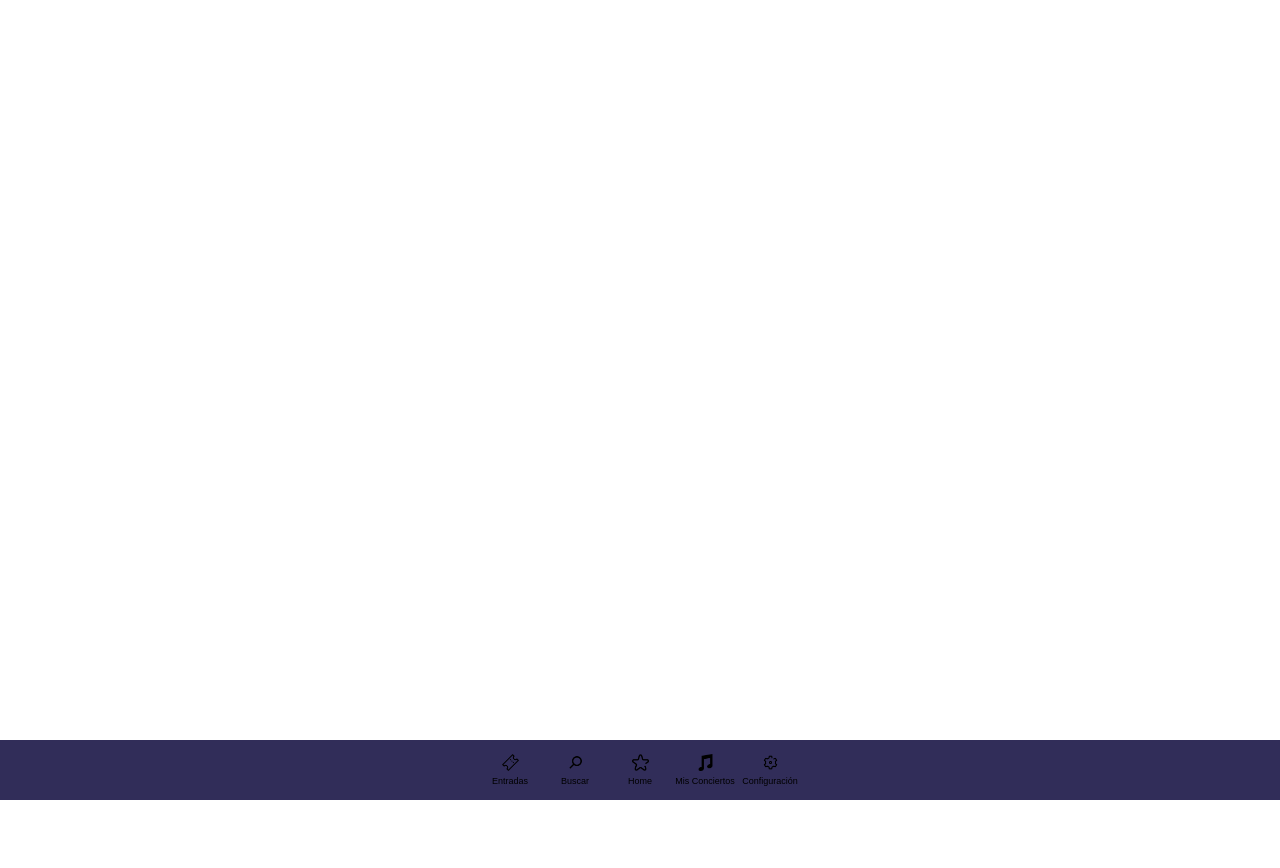
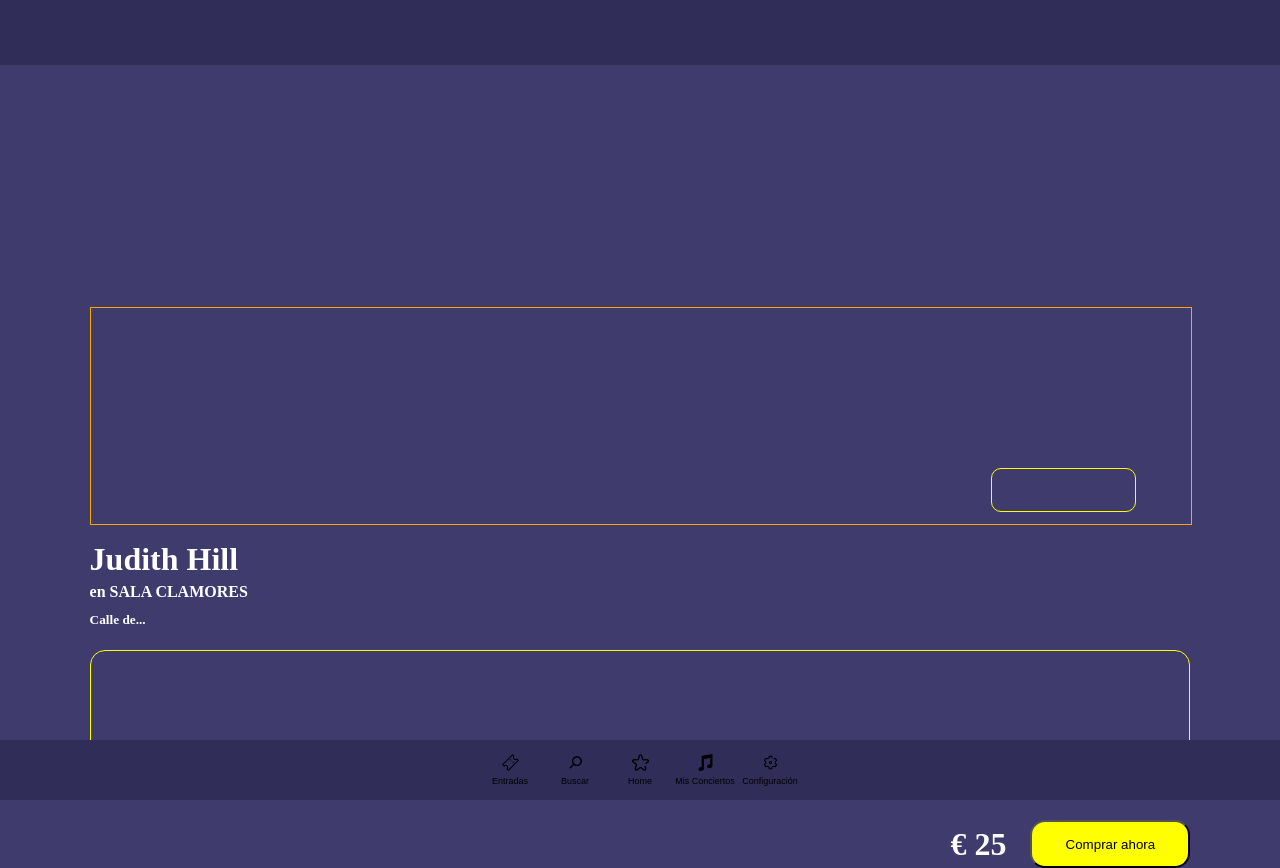
Before and after one commit to jesuscorcoles/Rhitme-App, a React (Create React App) app in the folder rhitme/: page /comprarentrada1 in a window 1280 px wide. Before the commit the page ends 800 px from the top, so only its background shows below. Built offline with nearby package versions, Linux system fonts and the light colour scheme.

Commit message:
comprar entradas almost done

```diff
--- a/rhitme/src/App.js
+++ b/rhitme/src/App.js
@@ -1,6 +1,6 @@
 import {BrowserRouter as Router, Route, Routes} from "react-router-dom";
 import './App.scss';
-import NavBar from "./Components/NavBar/NavBar";
+// import NavBar from "./Components/NavBar/NavBar";
 import CompraEfectuada from "./Pages/Entradas/CompraEfectuada/CompraEfectuada";
 import ComprarEntrada1 from "./Pages/Entradas/ComprarEntrada1/ComprarEntrada1";
 import ComprarEntrada2 from "./Pages/Entradas/ComprarEntrada2/ComprarEntrada2";
@@ -30,7 +30,7 @@
     <Router>
 
       <div className='general'>
-        <NavBar></NavBar>
+        {/* <NavBar></NavBar> */}
 
         <Routes>
 
@@ -38,8 +38,8 @@
           <Route path="/conciertos" element={<Conciertos></Conciertos>}></Route>
           <Route path="/entradas" element={<MenuEntradaPage></MenuEntradaPage>}></Route>
           <Route path="/eventoseleccionado" element={<EventoSeleccionado></EventoSeleccionado>}></Route>
-          <Route path="/compraentrada1" element={<ComprarEntrada1></ComprarEntrada1>}></Route>
-          <Route path="/compraentrada2" element={<ComprarEntrada2></ComprarEntrada2>}></Route>
+          <Route path="/comprarentrada1" element={<ComprarEntrada1></ComprarEntrada1>}></Route>
+          <Route path="/comprarentrada2" element={<ComprarEntrada2></ComprarEntrada2>}></Route>
           <Route path="/compraefectuada" element={<CompraEfectuada></CompraEfectuada>}></Route>
           <Route path="/ticketdetail" element={<TicketDetail></TicketDetail>}></Route>
           <Route path="/a4" element={<A4></A4>}></Route>
--- a/rhitme/src/App.scss
+++ b/rhitme/src/App.scss
@@ -1,5 +1,5 @@
 .general{
     background-color: #3F3B6C;
     // border: solid 1px salmon;
-
+    min-height: 650px;
 }
--- /dev/null
+++ b/rhitme/src/Components/BotonCierre/BotonCierre.jsx
@@ -0,0 +1,12 @@
+import React from 'react'
+import './BotonCierre.scss';
+
+function BotonCierre() {
+  return (
+    <div className='colocacioncierre' >
+        <img src='/marca-x.png' className='botoncierre'></img>
+    </div>
+  )
+}
+
+export default BotonCierre
--- /dev/null
+++ b/rhitme/src/Components/BotonCierre/BotonCierre.scss
@@ -0,0 +1,10 @@
+.botoncierre{
+    width: 6%;
+}
+
+.colocacioncierre{
+    display: flex;
+    justify-content: flex-end;
+    padding-right: 5%;
+    padding-top: 5%;
+}
--- a/rhitme/src/Pages/Entradas/CompraEfectuada/CompraEfectuada.jsx
+++ b/rhitme/src/Pages/Entradas/CompraEfectuada/CompraEfectuada.jsx
@@ -1,10 +1,28 @@
 import React from 'react'
+import BotonCierre from '../../../Components/BotonCierre/BotonCierre';
 import './CompraEfectuada.scss';
-
 
 const CompraEfectuada = () => {
   return (
-    <div>CompraEfectuada</div>
+    <div className='background'>
+      <BotonCierre></BotonCierre>
+      <div className='compraefectuada'>
+       <div className='agrupatexto'>
+        <h1>¡Genial Sandoa!</h1>
+        <h4>Que disfrutes del concierto</h4>
+      </div>
+      <div className='agrupatexto'>
+        <h4>RYTHME te ha envíado un correo</h4>
+        <h4>con tu entrada y comprobante.</h4>
+      </div>
+      <div className='agrupatexto'>
+        <h4>¿Quieres además</h4>
+        <h4>incluir el eventeo a tu calendario?</h4>
+      </div>
+        <button className='boton'>Quiero incluirlo ahora</button>
+        <h4>Más tarde</h4>
+      </div>
+    </div>
   )
 }
 
--- a/rhitme/src/Pages/Entradas/CompraEfectuada/CompraEfectuada.scss
+++ b/rhitme/src/Pages/Entradas/CompraEfectuada/CompraEfectuada.scss
@@ -0,0 +1,24 @@
+.compraefectuada{
+    display: flex;
+    flex-direction: column;
+    justify-content: center;
+    align-items: center;
+    padding-top: 17%;
+    color: white;
+}
+
+.agrupatexto{
+    display: flex;
+    flex-direction: column;
+    justify-content: center;
+    align-items: center;
+    margin-top: 3vh;
+}
+
+.boton{
+    width: 62%;
+    height: 6vh;
+    border-radius: 25px;
+    margin-top: 6vh;
+    margin-bottom: 3vh;
+}
--- a/rhitme/src/Pages/Entradas/ComprarEntrada1/ComprarEntrada1.jsx
+++ b/rhitme/src/Pages/Entradas/ComprarEntrada1/ComprarEntrada1.jsx
@@ -1,10 +1,40 @@
 import React from 'react'
 import './ComprarEntrada1.scss';
+import NavBar from '../../../Components/NavBar/NavBar'
 
 
 const ComprarEntrada1 = () => {
   return (
-    <div>ComprarEntrada1</div>
+    <div>
+      <NavBar></NavBar>
+      <div className="general">
+        <header className='header'></header>
+          <div className="comprarentradagrande">
+            <div className="fotocomprarentrada1">
+              <div className="imagenpequeña">
+
+              </div>
+            </div>
+            <h1>Judith Hill</h1>
+          </div>
+
+          <div>
+            <div className="alineado">
+              <h4>en SALA CLAMORES</h4>
+              <h5>Calle de...</h5>
+              <div className="mapa">
+
+              </div>
+              <div className="precioyboton">
+                <h1 className="precio">€ 25</h1>
+                <button className="comprarahora">Comprar ahora</button>
+              </div>
+            </div>
+
+          </div>
+
+      </div>
+    </div>
   )
 }
 
--- a/rhitme/src/Pages/Entradas/ComprarEntrada1/ComprarEntrada1.scss
+++ b/rhitme/src/Pages/Entradas/ComprarEntrada1/ComprarEntrada1.scss
@@ -0,0 +1,74 @@
+.fotocomprarentrada1{
+    width: 100%;
+    height: 7vh;
+    border: solid 1px orange;
+    padding-top: 20vh;
+    margin-bottom: 2vh;
+    display: flex;
+    justify-content: flex-end;
+}
+
+.imagenpequeña{
+    border: solid 1px yellow;
+    width: 13%;
+    height: 75%;
+    margin-right: 5%;
+    margin-bottom: 1vh;
+    border-radius: 10px;
+}
+
+.comprarentradagrande{
+    padding-left:7%;
+    padding-right:7%;
+    padding-top: 24%;
+    // border: 1px solid red;
+    color: white;
+}
+
+.sala{
+    padding-left:7%;
+    padding-right:7%;
+    color: white;
+    line-height: 4vh;
+    width: 100%;
+}
+
+.alineado{
+    height: 100%;
+    padding-left:7%;
+    padding-right:7%;
+    line-height: 3.5vh;
+    color: white;
+}
+
+.mapa{
+    border: solid 1px yellow;
+    border-radius: 15px;
+    margin-top: 2vh;
+    height: 18vh;
+}
+
+.precioyboton{
+    width: 100%;
+    display: flex;
+    justify-content: flex-end;
+    align-items: center;
+}
+
+.comprarahora{
+    margin-top: 3vh;
+    width: 20vh;
+    height: 6vh;
+    background-color: yellow;
+    border-radius: 15px;
+}
+
+.precio{
+    margin-top: 3vh;
+    margin-right: 3vh;
+}
+
+.background{
+    background-color: #3F3B6C;
+    height: 100vh;
+}
--- a/rhitme/src/Pages/Entradas/ComprarEntrada2/ComprarEntrada2.jsx
+++ b/rhitme/src/Pages/Entradas/ComprarEntrada2/ComprarEntrada2.jsx
@@ -4,7 +4,14 @@
 
 const ComprarEntrada2 = () => {
   return (
-    <div>ComprarEntrada2</div>
+    <div className='generalentradas2 general'>
+      <header className='header'></header>
+
+
+        <div className='grandeentrada2'>
+
+        </div>
+    </div>
   )
 }
 
--- a/rhitme/src/Pages/Entradas/ComprarEntrada2/ComprarEntrada2.scss
+++ b/rhitme/src/Pages/Entradas/ComprarEntrada2/ComprarEntrada2.scss
@@ -0,0 +1,13 @@
+.generalentradas2{
+    display: flex;
+    flex-wrap: nowrap;
+    justify-content: center;
+    margin-bottom: 15%;
+}
+
+.grandeentrada2{
+    background-color: red;
+    width: 90%;
+    height: 150px;
+    margin-top: 10%;
+}
--- a/rhitme/src/Pages/HomePage/HomePage.jsx
+++ b/rhitme/src/Pages/HomePage/HomePage.jsx
@@ -1,9 +1,12 @@
 import React from 'react'
+import NavBar from '../../Components/NavBar/NavBar';
 import './HomePage.scss';
 
 
 const HomePage = () => {
   return (
+    <div>
+        <NavBar></NavBar>
         <div className='general'>
 
             <header className='header'></header>
@@ -128,6 +131,7 @@
                 </div>
             </div>
         </div>
+    </div>
   )
 }
 
```
Also changed, not shown: rhitme/public/marca-x.png (added). Lines whose indentation alone changed are shown as unchanged.
